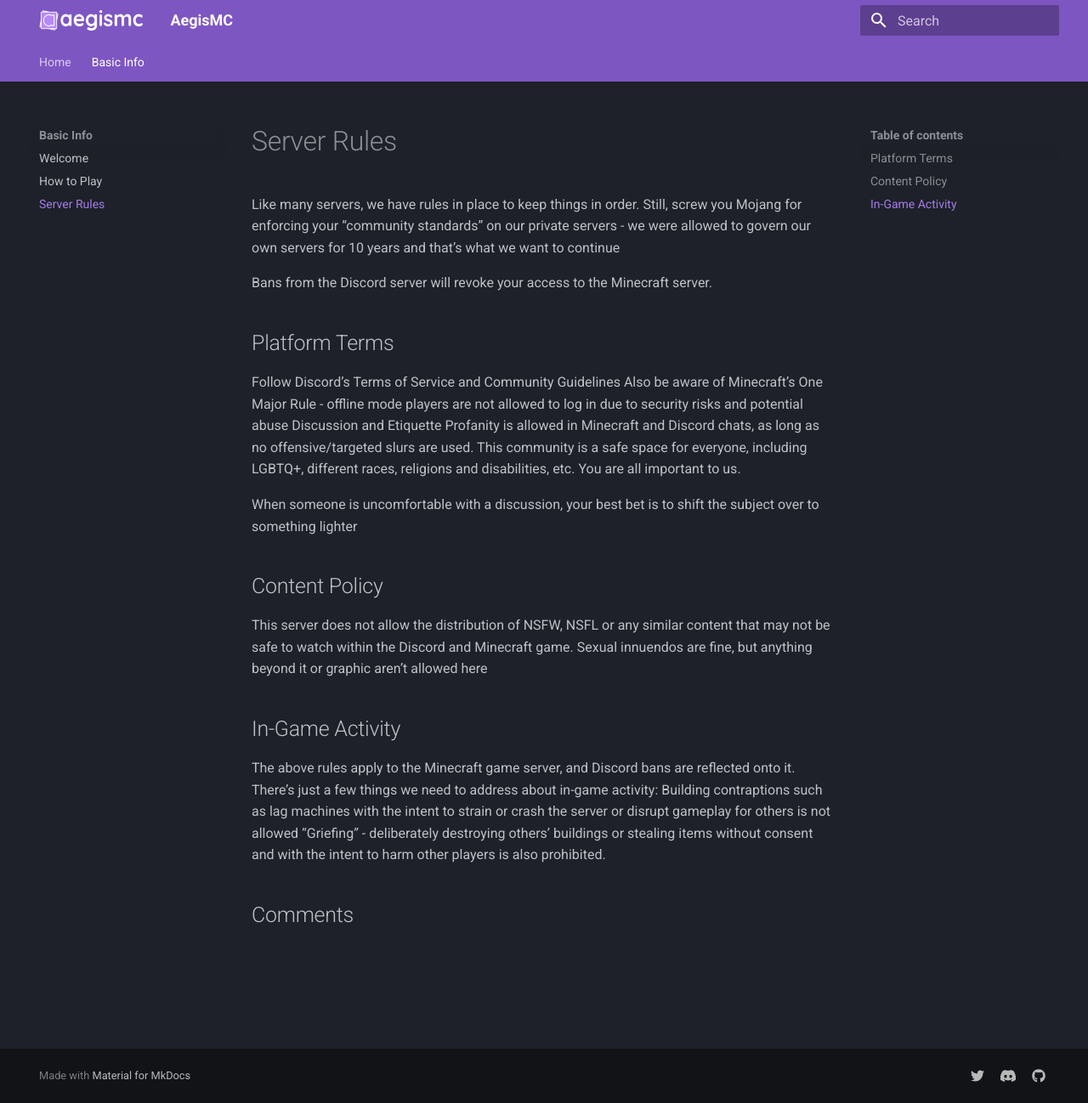
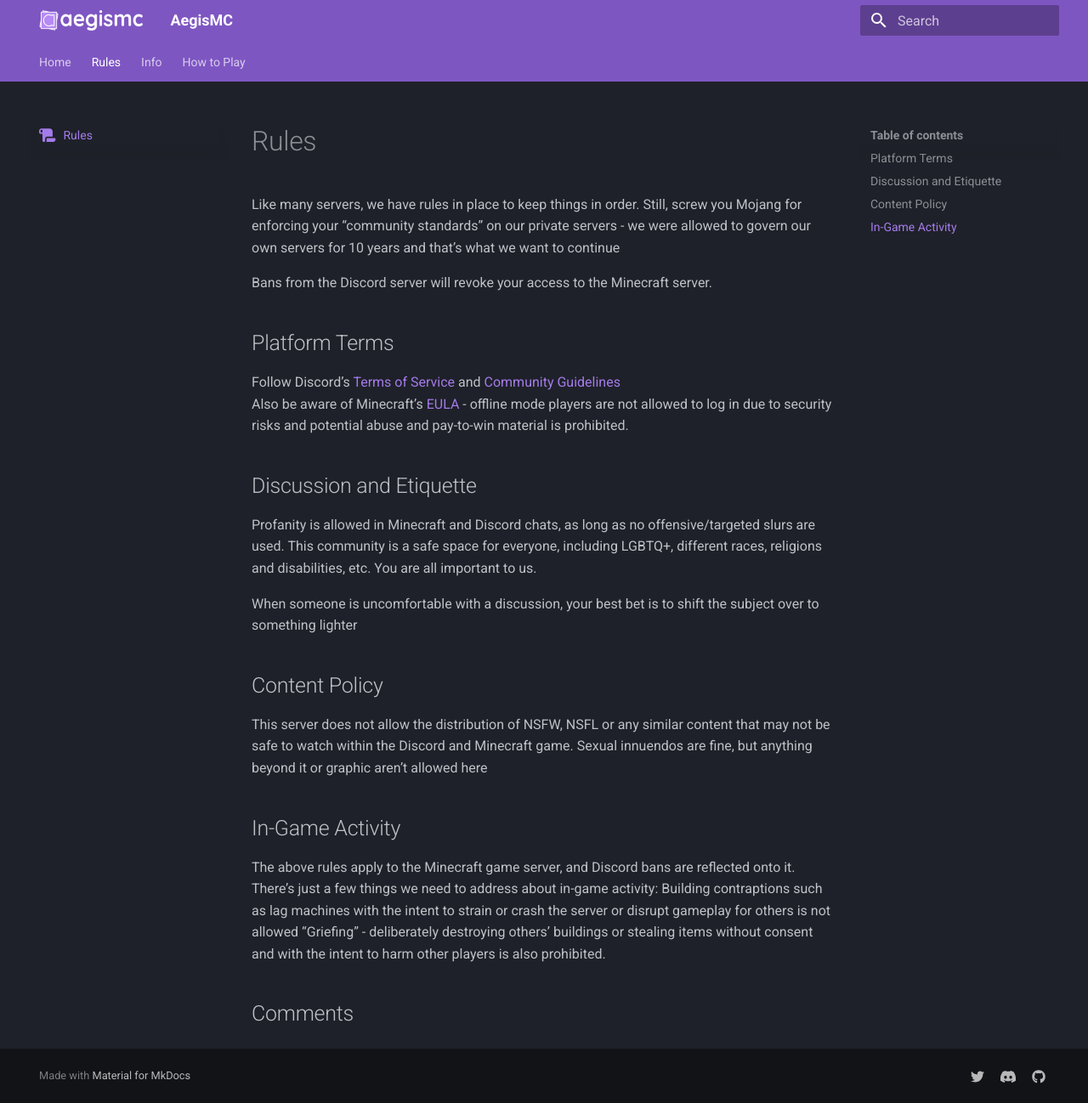
Before and after one commit to CobaltDevel/aegismc, an MkDocs documentation site: the page built from docs/rules.md, in a window 1280 px wide and 1298 px high. Shown: the whole window at 85% size. Built offline with MkDocs 1.6.1 and Material for MkDocs 9.7.7, drawn with Linux system fonts in a browser that asks for light colours; comment, search, counter and statistics services are not loaded.

Commit message:
Add contents of infodoc
Co-authored-by: Polarr2 <Polarr2@users.noreply.github.com>

```diff
--- a/docs/Basic Info/p3.md
+++ b/docs/rules.md
@@ -1,17 +1,23 @@
-# Server Rules
+---
+icon: fontawesome/solid/scroll
+---
+#Rules
 Like many servers, we have rules in place to keep things in order. Still, screw you Mojang for enforcing your “community standards” on our private servers - we were allowed to govern our own servers for 10 years and that’s what we want to continue
 
 Bans from the Discord server will revoke your access to the Minecraft server.
 
 ## Platform Terms
-Follow Discord’s Terms of Service and Community Guidelines
-Also be aware of Minecraft’s One Major Rule - offline mode players are not allowed to log in due to security risks and potential abuse
-Discussion and Etiquette
+Follow Discord’s [Terms of Service](https://dis.gd/tos) and [Community Guidelines](https://discord.com/guidelines)
+Also be aware of Minecraft’s [EULA](https://www.minecraft.net/en-us/eula) - offline mode players are not allowed to log in due to security risks and potential abuse and pay-to-win material is prohibited.
+
+## Discussion and Etiquette
 Profanity is allowed in Minecraft and Discord chats, as long as no offensive/targeted slurs are used. This community is a safe space for everyone, including LGBTQ+, different races, religions and disabilities, etc. You are all important to us.
 
 When someone is uncomfortable with a discussion, your best bet is to shift the subject over to something lighter
+
 ## Content Policy
 This server does not allow the distribution of NSFW, NSFL or any similar content that may not be safe to watch within the Discord and Minecraft game. Sexual innuendos are fine, but anything beyond it or graphic aren’t allowed here
+
 ## In-Game Activity
 The above rules apply to the Minecraft game server, and Discord bans are reflected onto it. There’s just a few things we need to address about in-game activity:
 Building contraptions such as lag machines with the intent to strain or crash the server or disrupt gameplay for others is not allowed
```
Also changed, not shown: docs/Basic Info/p1.md (deleted, +0 -14 lines), docs/Basic Info/p2.md (deleted, +0 -18 lines), docs/server.md (added, +18 -0 lines), docs/tutorial.md (added, +81 -0 lines).
